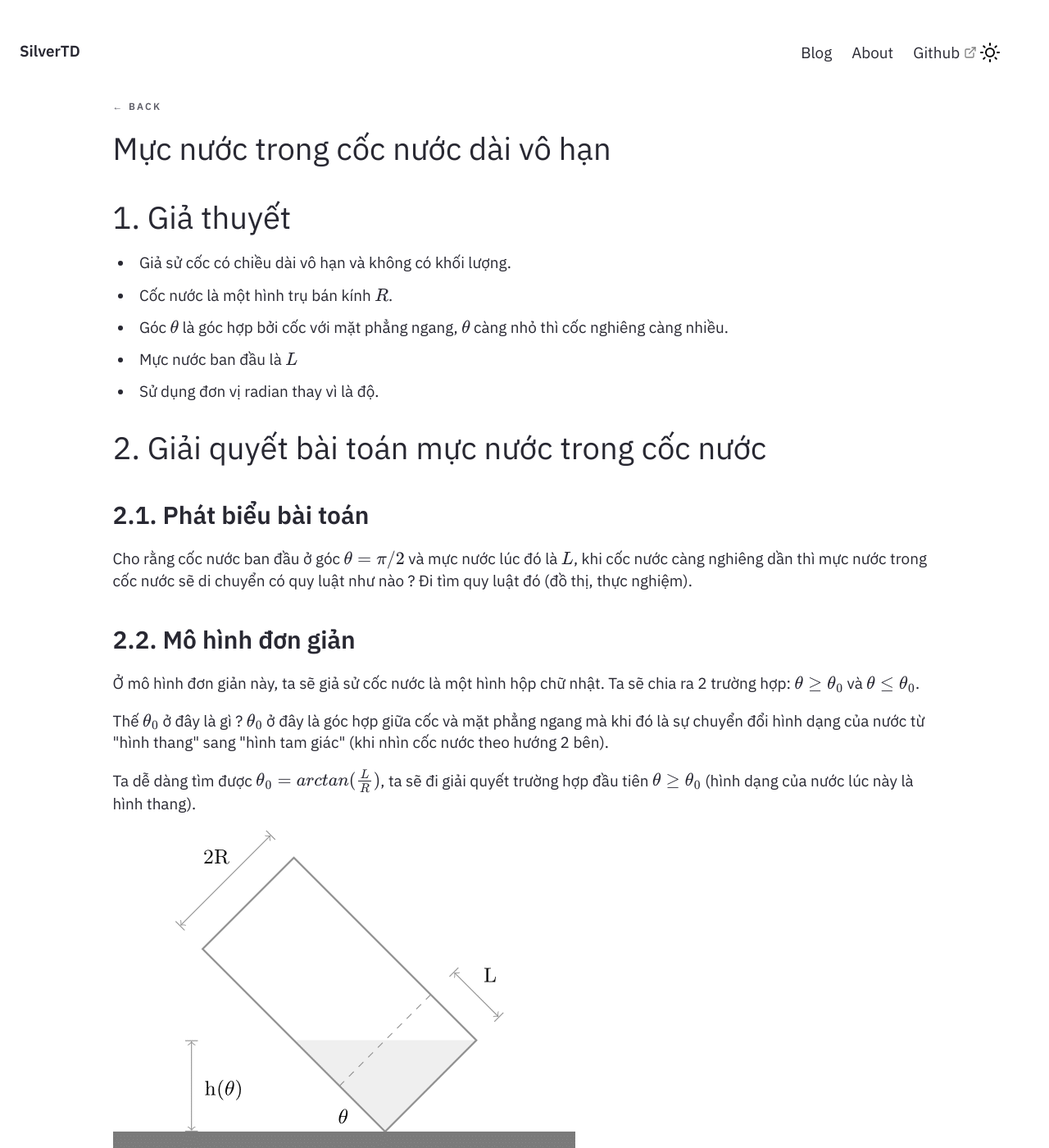
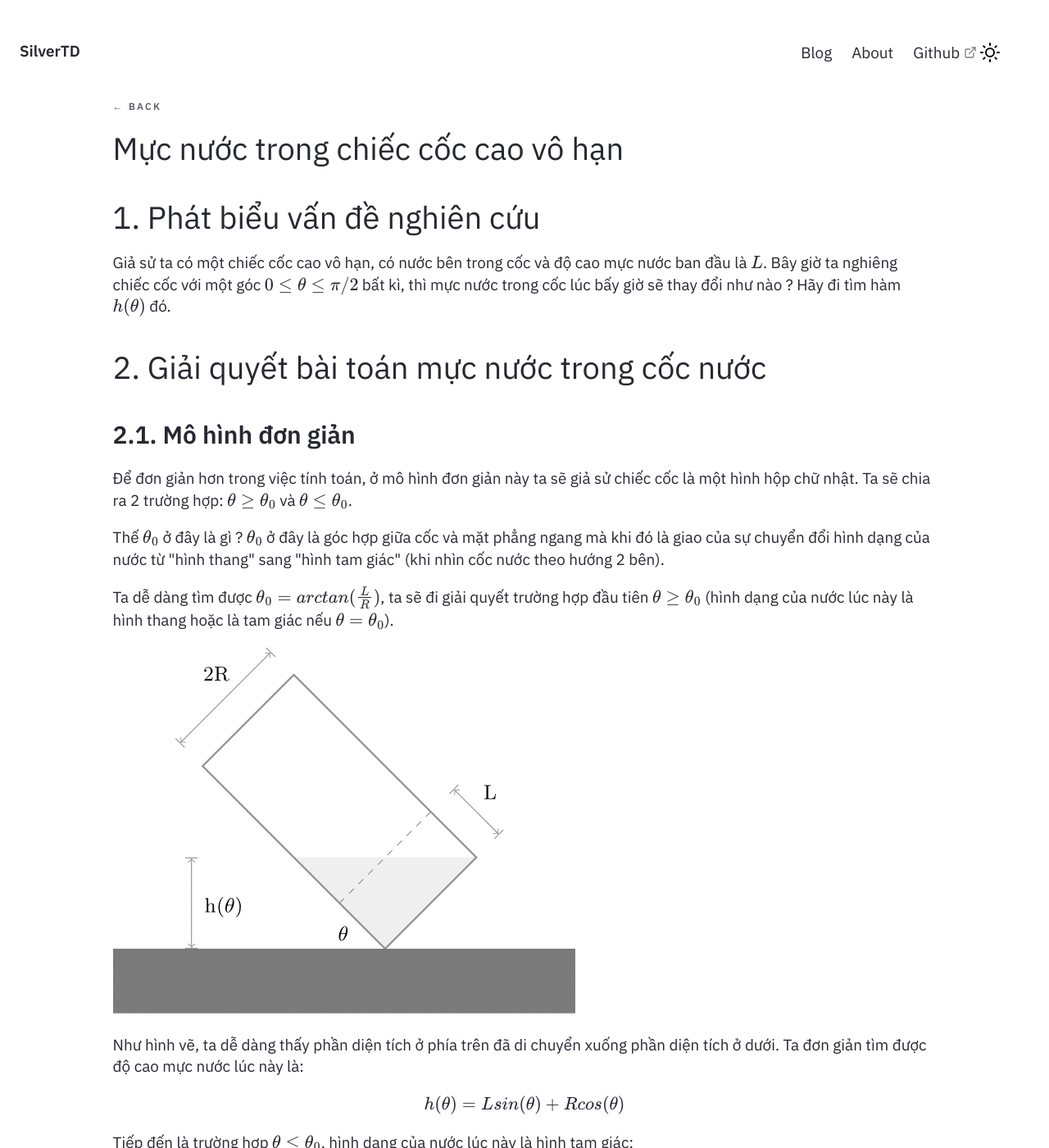
Before and after one commit to SilverTD/SilverTD.github.io, a Jekyll site: the page built from _posts/2024-1-18-Muc-Nuoc-trong-Coc-Nuoc-Dai-Vo-Han.md, in a window 1280 px wide and 1400 px high. Shown: the whole window at 82% size. Built offline with Jekyll 4.4.1, drawn with Linux system fonts in a browser that asks for light colours; formulas are drawn with MathJax 3; some of the changed text lies outside the part shown.

Commit message:
Update 2024-1-18-Muc-Nuoc-trong-Coc-Nuoc-Dai-Vo-Han.md

```diff
--- a/_posts/2024-1-18-Muc-Nuoc-trong-Coc-Nuoc-Dai-Vo-Han.md
+++ b/_posts/2024-1-18-Muc-Nuoc-trong-Coc-Nuoc-Dai-Vo-Han.md
@@ -1,35 +1,28 @@
 ---
 
-title: Mực nước trong cốc nước dài vô hạn
+title: Mực nước trong chiếc cốc cao vô hạn
 thumbnail: https://silvertd.github.io/assets/img/Water-1.png
 description: Ở bài viết này, ta sẽ nghiên cứu một vấn đề vật lý trong thực tế. Đó là mực nước trong một cốc nước sẽ thay đổi như nào khi thay đổi góc nghiêng giữa cốc và mặt phẳng ngang,...
 
 ---
 
-# 1. Giả thuyết
-- Giả sử cốc có chiều dài vô hạn và không có khối lượng.
-- Cốc nước là một hình trụ bán kính $R$.
-- Góc $\theta$ là góc hợp bởi cốc với mặt phẳng ngang, $\theta$ càng nhỏ thì cốc nghiêng càng nhiều.
-- Mực nước ban đầu là $L$
-- Sử dụng đơn vị radian thay vì là độ.
+# 1. Phát biểu vấn đề nghiên cứu
+Giả sử ta có một chiếc cốc cao vô hạn, có nước bên trong cốc và độ cao mực nước ban đầu là $L$. Bây giờ ta nghiêng chiếc cốc với một góc $0 \leq \theta \leq \pi/2$ bất kì, thì mực nước trong cốc lúc bấy giờ sẽ thay đổi như nào ? Hãy đi tìm hàm $h(\theta)$ đó.
 
 # 2. Giải quyết bài toán mực nước trong cốc nước
-## 2.1. Phát biểu bài toán
-Cho rằng cốc nước ban đầu ở góc $\theta = \pi/2$ và mực nước lúc đó là $L$, khi cốc nước càng nghiêng dần thì mực nước trong cốc nước sẽ di chuyển có quy luật như nào ? Đi tìm quy luật đó (đồ thị, thực nghiệm).
+## 2.1. Mô hình đơn giản
+Để đơn giản hơn trong việc tính toán, ở mô hình đơn giản này ta sẽ giả sử chiếc cốc là một hình hộp chữ nhật. Ta sẽ chia ra 2 trường hợp: $\theta \geq \theta_0$ và $\theta \leq \theta_0$.
 
-## 2.2. Mô hình đơn giản
-Ở mô hình đơn giản này, ta sẽ giả sử cốc nước là một hình hộp chữ nhật. Ta sẽ chia ra 2 trường hợp: $\theta \geq \theta_0$ và $\theta \leq \theta_0$.
+Thế $\theta_0$ ở đây là gì ? $\theta_0$ ở đây là góc hợp giữa cốc và mặt phẳng ngang mà khi đó là giao của sự chuyển đổi hình dạng của nước từ "hình thang" sang "hình tam giác" (khi nhìn cốc nước theo hướng 2 bên).
 
-Thế $\theta_0$ ở đây là gì ? $\theta_0$ ở đây là góc hợp giữa cốc và mặt phẳng ngang mà khi đó là sự chuyển đổi hình dạng của nước từ "hình thang" sang "hình tam giác" (khi nhìn cốc nước theo hướng 2 bên).
-
-Ta dễ dàng tìm được $\theta_0 = arctan(\frac{L}{R})$, ta sẽ đi giải quyết trường hợp đầu tiên $\theta \geq \theta_0$ (hình dạng của nước lúc này là hình thang).
+Ta dễ dàng tìm được $\theta_0 = arctan(\frac{L}{R})$, ta sẽ đi giải quyết trường hợp đầu tiên $\theta \geq \theta_0$ (hình dạng của nước lúc này là hình thang hoặc là tam giác nếu $\theta = \theta_0$).
 
 ![](https://silvertd.github.io/assets/img/Water-1.png)
 
 Như hình vẽ, ta dễ dàng thấy phần diện tích ở phía trên đã di chuyển xuống phần diện tích ở dưới. Ta đơn giản tìm được độ cao mực nước lúc này là:
 
 $$
-h(\theta) = Rcos(\theta) + Lsin(\theta)
+h(\theta) = Lsin(\theta) + Rcos(\theta)
 $$
 
 Tiếp đến là trường hợp $\theta \leq \theta_0$, hình dạng của nước lúc này là hình tam giác:
@@ -64,18 +57,46 @@ h(\theta) =
 \end{equation*}
 $$
 
-## 2.3. Mô hình phức tạp
+Việc cần giải quyết vấn đề ở mô hình đơn giản này nhằm đơn giản hóa tính toán và hiểu được hướng giải quyết của vấn đề. Từ đó giải quyết mô hình phức tạp dễ dàng hơn.
+
+## 2.2. Mô hình phức tạp
 Tuy mô hình trên khá đơn giản, nhưng trên thực tế các cốc nước đều có dạng là hình trụ, do đó vấn đề sẽ phức tạp hơn rất nhiều. Tương tự, ta chia ra 2 trường hợp là $\theta \geq \theta_0$ và $\theta \leq \theta_0$.
 
 ![](https://silvertd.github.io/assets/img/Water-6.png)
 
-Ở trường hợp $\theta \geq \theta_0$ đơn giản chỉ cần tính thể tích của hình phiến trụ. Từ đó ta cũng sẽ tìm được công thức tương tự như mô hình đầu tiên:
+Ở trường hợp $\theta \geq \theta_0$ đơn giản chỉ cần tính thể tích của hình phiến trụ. Ta đã biết rằng thể tích hình phiến trụ là:
 
 $$
-h(\theta) = Rcos(\theta) + Lsin(\theta)
+V(\theta) = \frac{\pi R^2 (h_{min} + h_{max})}{2}
 $$
 
-Riêng trường hợp $\theta \leq \theta_0$ lại phức tạp hơn rất nhiều. Lúc này sẽ cần đến vi tích phân để tính phần thể tích nước.
+Từ hình vẽ, ta tìm được:
+
+$$
+\begin{equation*}
+\begin{aligned}
+& h_{max} = \frac{h(\theta)}{sin(\theta)} \\
+& h_{min} = h_{max} - \frac{2R}{tan(\theta)}
+\end{aligned}
+\end{equation*}
+$$
+
+Do thể tích nước là bảo toàn nên ta có:
+
+$$
+\begin{equation*}
+\begin{aligned}
+& V(\theta) = V_0 \leftrightarrow \frac{\pi R^2 (2h_{max} - 2R/tan(\theta))}{2} = L \pi R^2 \\
+& \leftrightarrow L = h_{max} - \frac{R}{tan(\theta)} \\
+& \leftrightarrow \frac{h(\theta)}{sin(\theta)} = L + \frac{Rcos(\theta)}{sin(\theta)} \\
+& \leftrightarrow h(\theta) = Lsin(\theta) + Rcos(\theta)
+\end{aligned}
+\end{equation*}
+$$
+
+Và chúng ta tìm được hàm $h(\theta)$ hoàn toàn giống như ở mô hình đầu tiên.
+
+Riêng trường hợp $\theta \leq \theta_0$ thì lại phức tạp hơn rất nhiều. Lúc này ta sẽ cần dùng đến vi tích phân để tính thể tích nước trông cốc.
 
 ![](https://silvertd.github.io/assets/img/Water-7.png)
 
@@ -145,15 +166,17 @@ $$
 h(\theta) \approx 2.41978 \times \theta^{0.328745}
 $$
 
-Bên dưới là đồ thị kết hợp cả 2 trường hợp, và chắc chắn đây là một hàm liên tục.
+Bên dưới là đồ thị kết hợp cả 2 trường hợp:
 
 ![](https://silvertd.github.io/assets/img/Water-4.png)
 
-Phần màu đỏ là trường hợp $\theta \geq \theta_0$ (hình phiến trụ) và phần màu xanh là trường hợp $\theta \leq \theta_0$ (hình trụ nêm). Ta thấy rằng đồ thị trông khá hợp lí và rất đẹp (khá gần với các giá trị tính toán từ bảng số liệu trên).
+Phần màu đỏ là trường hợp $\theta \geq \theta_0$ (hình phiến trụ) và phần màu xanh là trường hợp $\theta \leq \theta_0$ (hình trụ nêm). Ta thấy rằng đồ thị trông khá hợp lí và rất đẹp (khá gần với các giá trị tính toán từ bảng số liệu trên). Để tăng độ chính xác, ta có thể tăng số lượng dữ liệu trong bảng số liệu.
 
 # 3. Kết luận
 Việc dự đoán mực nước trong cốc nước dài vô hạn cứ ngỡ đơn giản, tuy nhiên việc tính toán lại rất phức tạp. Đặc biệt là tính toán thể tích của hình trụ nêm.
 
-Tuy nhiên đây hoàn toàn là một nghiên cứu vấn đề thực tế rất hay, giúp học hỏi được các kĩ năng cần thiết trong việc nghiên cứu khoa học.
+Tuy nhiên đây hoàn toàn là một nghiên cứu vấn đề thực tế rất hay, giúp học hỏi được các kĩ năng cần thiết trong việc nghiên cứu khoa học. Đồng thời vì đây là một vấn đề vật lý rất đơn giản, ta hoàn toàn có thể thực nghiệm và kiểm chứng kết quả với những gì mà ta vừa tính toán.
 
-Đây chưa phải là vấn đề duy nhất mà cốc nước mang lại, ở bài viết sau ta sẽ giải quyết bài toán "Cần uống bao nhiêu % thể tích nước trong lon Coca Cola để lon cân bằng khi nghiêng một góc $\theta$".
+# 4. Phụ lục
+- Code Tikz dùng để vẽ các hình ảnh minh họa: [Overleaf](https://www.overleaf.com/read/zbkmhxwnnzkz#56e3b5)
+- Đồ thị của hàm $h(\theta)$: [Desmos](https://www.desmos.com/calculator/wi2givlwd3)
```
Also changed, not shown: other parts of _posts/2024-1-18-Muc-Nuoc-trong-Coc-Nuoc-Dai-Vo-Han.md (+1 -1 lines).
